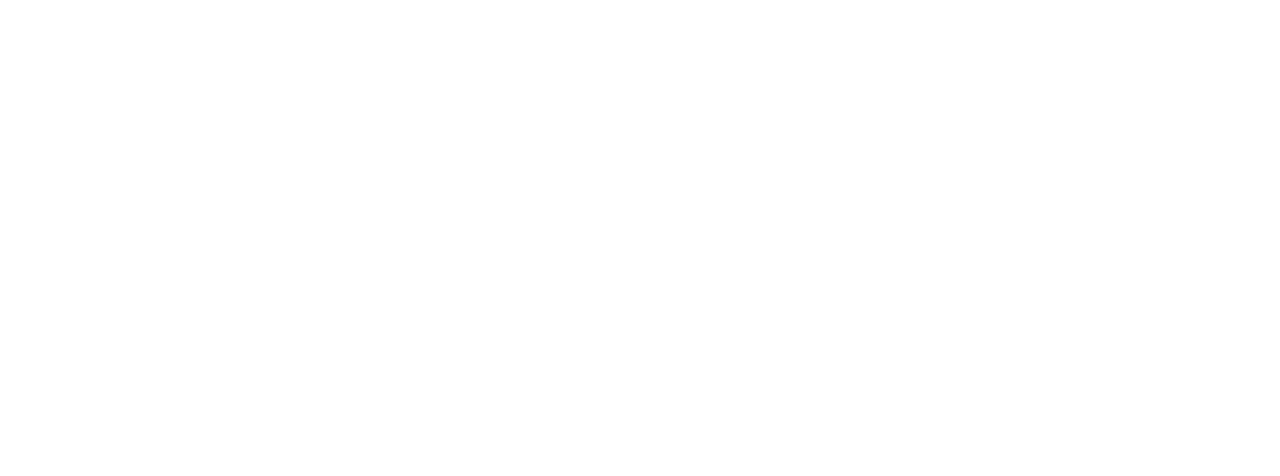
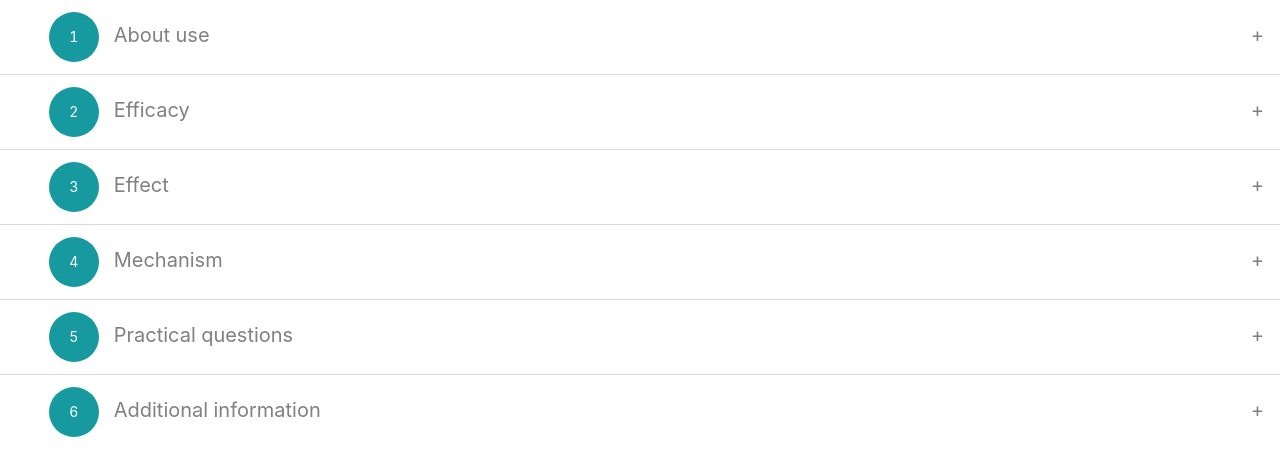
Before and after one commit to sandboxnu/knowyouroptions, a Next.js app in the folder frontend/: page /compare in a window 1280 px wide. Shown: the top 476 px of the page. Built offline with nearby package versions, Linux system fonts and the light colour scheme; a web font is replaced by a local one.

Commit message:
compare page

```diff
--- a/frontend/pages/compare.tsx
+++ b/frontend/pages/compare.tsx
@@ -1,5 +1,7 @@
-import { ReactElement } from 'react';
-
+import { ReactElement, useState } from 'react';
+import * as React from 'react';
+import SvgSettingsIcon from '../public/desktop-icons/settings.svg';
+import Layout from '../components/Layout';
 import SvgAcne from '../public/acne.svg';
 import SvgBed from '../public/bed.svg';
 import SvgBreastFeeding from '../public/breastfeeding.svg';
@@ -12,7 +14,7 @@
 import SvgImplantRemoval from '../public/implant-removal.svg';
 import SvgPad from '../public/pad.svg';
 import SvgTime from '../public/time.svg';
-
+import 'antd/dist/antd.css';
 import ContraceptiveTemplate from '../templates/contraceptives';
 import { EffectProps } from '../templates/contraceptives/tabs/Effect';
 import { EfficacyProps } from '../templates/contraceptives/tabs/Efficacy';
@@ -21,9 +23,208 @@
 import { MechanismProps } from '../templates/contraceptives/tabs/Mechanism';
 import { PracticalProps } from '../templates/contraceptives/tabs/PracticalQuestions';
 import { AdditionalProps } from '../templates/contraceptives/tabs/AdditionalInfo';
+import { Menu, Dropdown } from 'antd';
+import { DownOutlined } from '@ant-design/icons';
+import styled, { keyframes } from 'styled-components';
+import { Collapse } from 'antd';
+import { Row, Col } from 'antd';
+import SvgRemoveImplant from '../public/remove-implant.svg';
+import SvgRollCondom from '../public/roll-condom.svg';
+import Column from 'antd/lib/table/Column';
+import { colors } from '../templates/mediaSizes';
 
+import axios from 'axios';
+const { Panel } = Collapse;
+const BodyContainer = styled.body``;
+const Container = styled.div`
+  width: 60%;
+  margin: 0;
+  padding: 0;
+  display: inline-block;
+`;
+const EmptyContainer = styled.div``;
+
+const CircleNumber = styled.div`
+  height: 50px;
+  width: 50px;
+  display: inline-block;
+  text-align: center;
+  border-radius: 25px;
+  background-color: #16999f;
+  line-height: 50px; //same value as heights
+  float: left;
+  margin-left: 5%;
+`;
+const TextHeader = styled.p`
+  font-size: 20px;
+  color: ${colors.comparePageText};
+  display: inline-block;
+  margin: 0;
+  padding-top: 8px;
+  padding-left: 15px;
+`;
+
+const PanelDrop = styled(Panel)`
+  background-color: white;
+`;
+const NumberText = styled.p`
+  color: white;
+`;
+const Header = styled.h1`
+  padding-top: 3vh;
+  text-align: center;
+`;
+
+const RemoveImplantImage = styled(SvgRemoveImplant)`
+  display: block;
+  margin-left: auto;
+  margin-right: auto;
+`;
+
+const RollCondomImage = styled(SvgRollCondom)`
+  display: block;
+  margin-left: auto;
+  margin-right: auto;
+`;
+const Text = styled.p`
+  color: ${colors.comparePageText};
+  text-align: center;
+  padding-top: 2vh;
+  padding-left: 7%;
+  padding-right: 7%;
+  max-width: 400px;
+  margin: 0 auto;
+  flex-wrap: wrap;
+  align-content: center;
+`;
+const ColorText = styled.p`
+  color: #009ca3;
+`;
+const BoldText = styled.p`
+  font-weight: bold;
+`;
+const account = async () => {
+  await axios.get('localhost:3001/contraceptve');
+  console.log(axios.get('localhost:3001/contraceptve'));
+};
+// https://ant.design/components/tabs/ good to use for the Mechnanism tab
 const Compare = (): ReactElement => {
-  return <div></div>;
+  const [value, setValue] = useState<string | string[]>(['']);
+
+  const Title = (title: String): ReactElement => {
+    return <Col span={24}>{<Header>{title}</Header>}</Col>;
+  };
+  const ColText = (
+    leftText: ReactElement,
+    rightText: ReactElement,
+  ): ReactElement => {
+    return (
+      <Row>
+        <Col span={12}>{leftText}</Col>
+        <Col span={12}>{rightText}</Col>
+      </Row>
+    );
+  };
+
+  const headers = [
+    {
+      header: 'About use',
+      reactContent: (
+        <EmptyContainer>
+          {Title('How To Use')}
+          <Row>
+            <Col span={12}>
+              <RemoveImplantImage></RemoveImplantImage>
+            </Col>
+            <Col span={12}>
+              <RollCondomImage></RollCondomImage>
+            </Col>
+          </Row>
+          {ColText(
+            <Text>
+              Placed on male tip of the penis, roll it down over the length of
+              the erect penis.
+            </Text>,
+            <Text>It is inserted under the skin of your upper arm.</Text>,
+          )}
+          {Title('How often to use?')}
+          {ColText(
+            <Text>
+              <BoldText>
+                <ColorText>Every time before sex</ColorText>
+              </BoldText>
+            </Text>,
+            <Text>
+              <BoldText>
+                <ColorText>Last up to 5 years</ColorText>
+              </BoldText>
+            </Text>,
+          )}
+          {ColText(
+            <Text>
+              Placed on male tip of the penis, roll it down over the length of
+              the erect penis.
+            </Text>,
+            <Text>It is inserted under the skin of your upper arm.</Text>,
+          )}
+        </EmptyContainer>
+      ),
+    },
+    {
+      header: 'Efficacy',
+      reactContent: (
+        <EmptyContainer>
+          {Title('How well does it prevent preganancy?')}
+        </EmptyContainer>
+      ),
+    },
+    {
+      header: 'Effect',
+      reactContent: '',
+    },
+    {
+      header: 'Mechanism',
+      reactContent: '',
+    },
+    {
+      header: 'Practical questions',
+      reactContent: '',
+    },
+    {
+      header: 'Additional information',
+      reactContent: '',
+    },
+  ];
+
+  return (
+    <BodyContainer>
+      <Collapse
+        defaultActiveKey={['-1']}
+        bordered={false}
+        onChange={(e) => setValue(e)}
+      >
+        {headers.map((h, i) => (
+          <PanelDrop
+            showArrow={false}
+            extra={
+              <TextHeader>{value.includes(h.header) ? '-' : '+'}</TextHeader>
+            }
+            header={
+              <Container>
+                <TextHeader>{h.header}</TextHeader>
+                <CircleNumber>
+                  <NumberText>{i + 1 + ''}</NumberText>
+                </CircleNumber>
+              </Container>
+            }
+            key={i + ''}
+          >
+            {h.reactContent}
+          </PanelDrop>
+        ))}
+      </Collapse>
+      <Row></Row>
+    </BodyContainer>
+  );
 };
-
 export default Compare;
--- a/frontend/templates/mediaSizes.tsx
+++ b/frontend/templates/mediaSizes.tsx
@@ -36,4 +36,5 @@
 export const colors = {
   homepageBackground: '#ef8b6f',
   homepageNavBarDropdown: '#6abdc1',
+  comparePageText: '#808080',
 };
```
Also changed, not shown: frontend/public/remove-implant.svg (added), frontend/public/roll-condom.svg (added).
